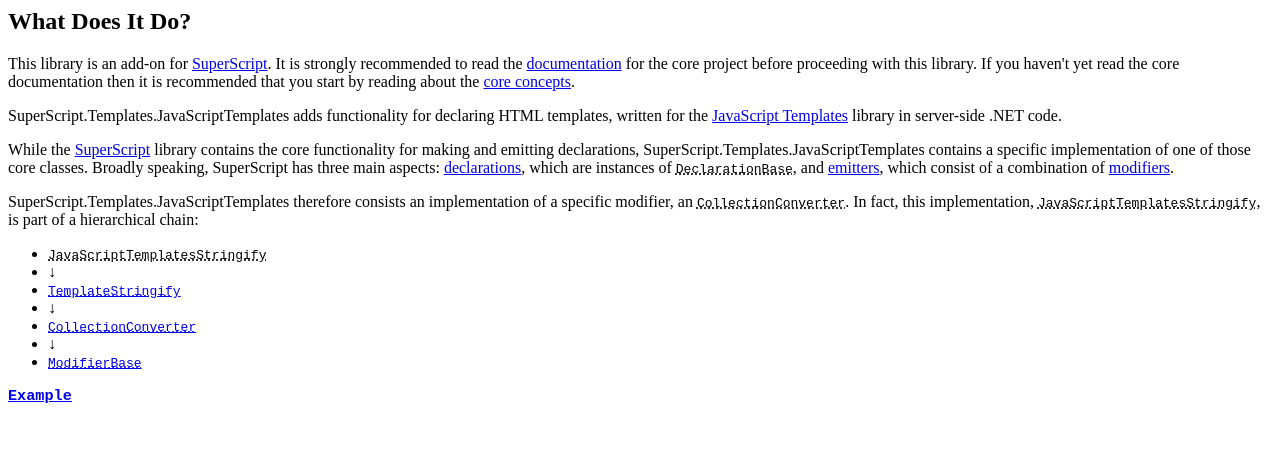
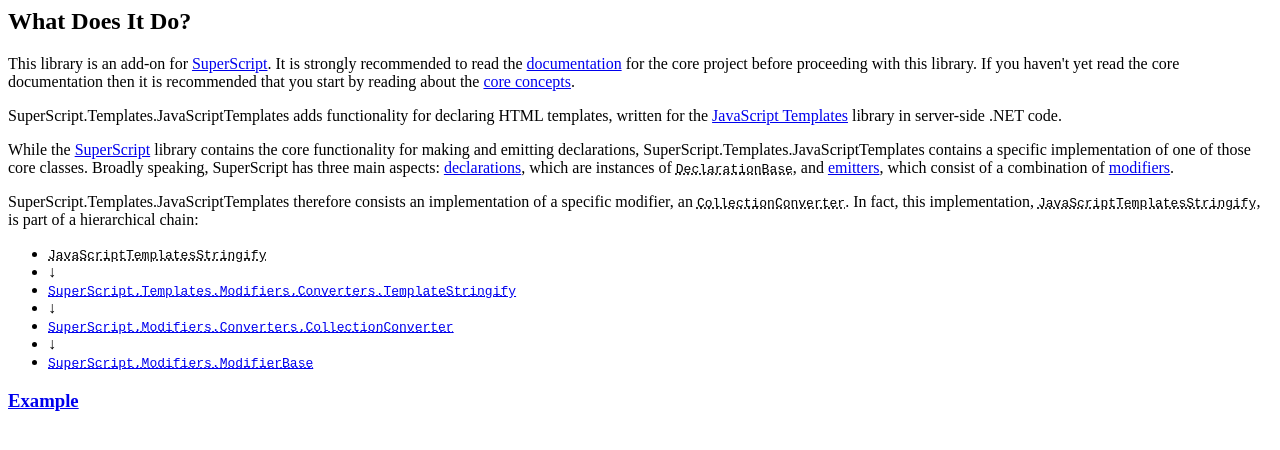
Before and after one commit to Supertext/SuperScript.Templates.JavaScriptTemplates, a plain HTML site: page documentation/index.html in a window 1280 px wide. Drawn offline with Linux system fonts and the light colour scheme.

Commit message:
Update index.html

```diff
--- a/documentation/index.html
+++ b/documentation/index.html
@@ -30,11 +30,11 @@
 <ul class="list-unstyled class-hierarchy">
   <li><abbr title="SuperScript.Templates.JavaScriptTemplates.Modifiers.Converters.JavaScriptTemplatesStringify"><code>JavaScriptTemplatesStringify</code></abbr></li>
   <li>&#8595;</li>
-  <li><a href="http://supertext.github.io/SuperScript.Templates/#!/modifiers.converters.template-stringify" target="_blank"><abbr title="SuperScript.Templates.Modifiers.Converters.TemplateStringify"><code>TemplateStringify</code></abbr></a></li>
+  <li><a href="http://supertext.github.io/SuperScript.Templates/#!/modifiers.converters.template-stringify" target="_blank"><abbr title="SuperScript.Templates.Modifiers.Converters.TemplateStringify"><code>SuperScript.Templates.Modifiers.Converters.TemplateStringify</code></abbr></a></li>
   <li>&#8595;</li>
-  <li><a href="http://supertext.github.io/SuperScript.Common/#!/modifiers.collection-converter" target="_blank"><abbr title="SuperScript.Modifiers.Converters.CollectionConverter"><code>CollectionConverter</code></abbr></a></li>
+  <li><a href="http://supertext.github.io/SuperScript.Common/#!/modifiers.collection-converter" target="_blank"><abbr title="SuperScript.Modifiers.Converters.CollectionConverter"><code>SuperScript.Modifiers.Converters.CollectionConverter</code></abbr></a></li>
   <li>&#8595;</li>
-  <li><a href="https://github.com/Supertext/SuperScript.Common/blob/master/Modifiers/BaseClass/Modifier.cs" target="_blank"><abbr title="SuperScript.Modifiers.ModifierBase"><code>ModifierBase</code</abbr></li>
+  <li><a href="https://github.com/Supertext/SuperScript.Common/blob/master/Modifiers/BaseClass/Modifier.cs" target="_blank"><abbr title="SuperScript.Modifiers.ModifierBase"><code>SuperScript.Modifiers.ModifierBase</code></abbr></li>
 </ul>
 
 <p>
```
